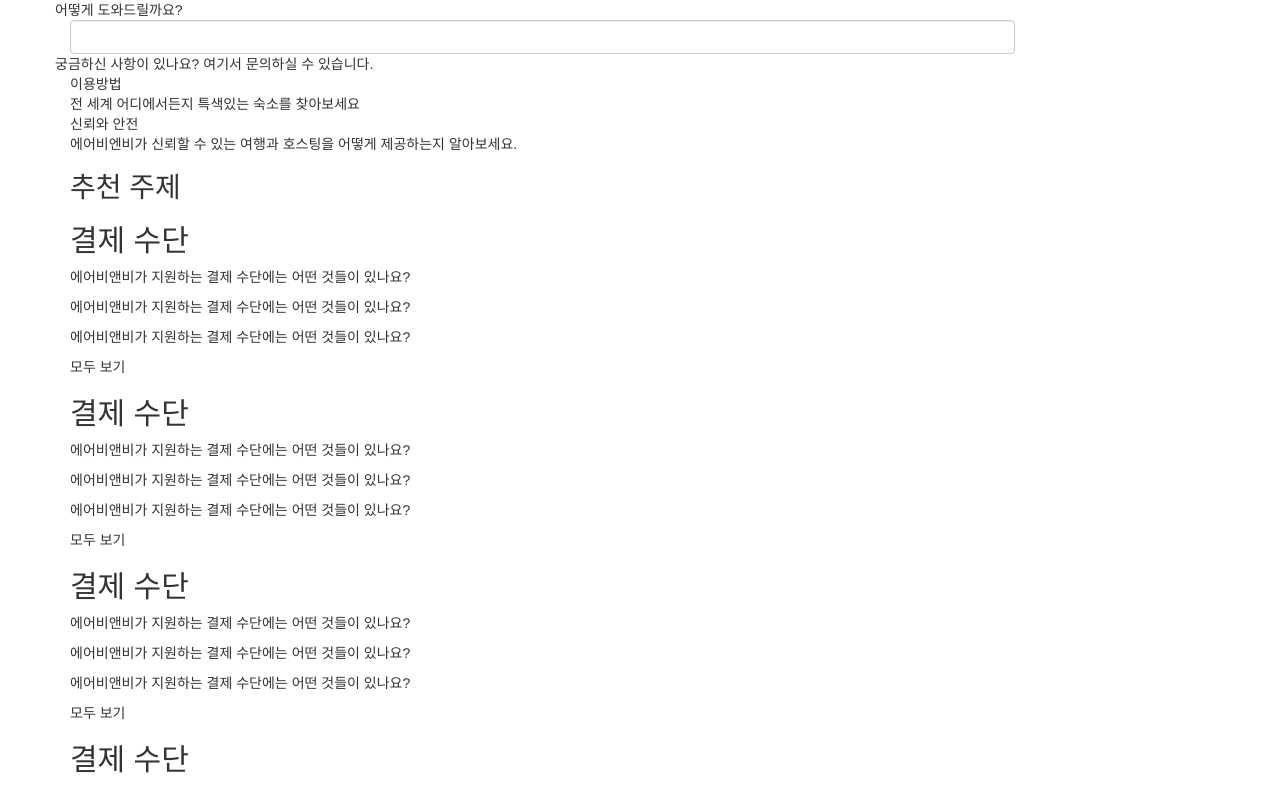
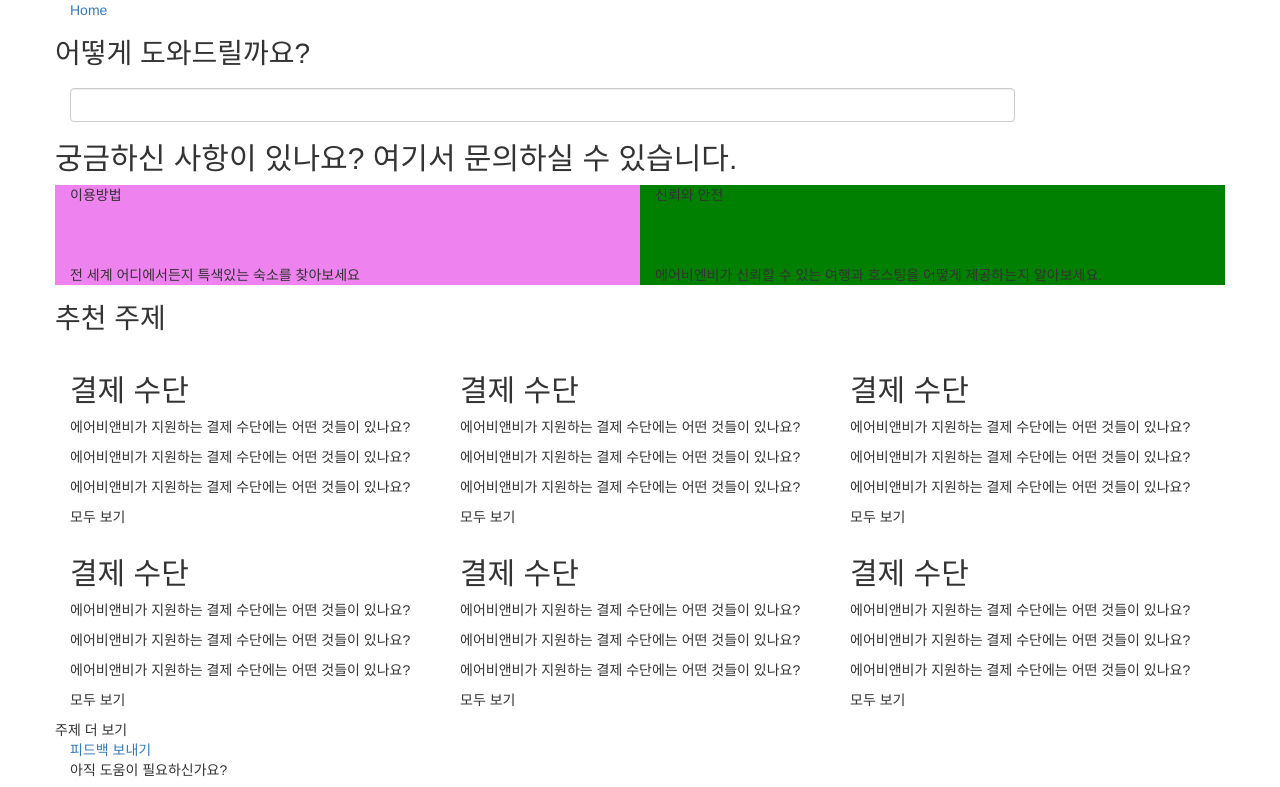
Before and after one commit to burningi/fasthack, an Angular app: page /about in a window 1280 px wide. Shown: the top 787 px of the page. Built offline with nearby package versions, Linux system fonts and the light colour scheme.

Commit message:
about comp update

```diff
--- a/src/app/pages/about/about.component.css
+++ b/src/app/pages/about/about.component.css
@@ -1 +1,11 @@
 .about { font-size: 2em; padding: 60px; }
+.big-box {
+    height: 100px;
+    background-color: #ee82ee;
+    display: flex;
+    flex-direction: column;
+    justify-content: space-between;
+}
+.big-box-right {
+    background-color: green;
+}
--- a/src/app/pages/about/about.component.html
+++ b/src/app/pages/about/about.component.html
@@ -1,24 +1,27 @@
 <div class="container">
+    <a routerLink="/" routerLinkActive="active">Home</a>
     <div class="row">
         <form class="form-horizontal">
-        <div>어떻게 도와드릴까요?</div>
+            <h1>어떻게 도와드릴까요?</h1>
             <div class="col-sm-10">
                 <input type="text" class="form-control">
             </div>
         </form>
     </div>
-    <div class="row">궁금하신 사항이 있나요? 여기서 문의하실 수 있습니다.</div>
-    <div>
+    <div class="row">
+        <h2>궁금하신 사항이 있나요? 여기서 문의하실 수 있습니다.</h2>
+        <div class="col-md-6 big-box">
             <div>이용방법</div>
             <div>전 세계 어디에서든지 특색있는 숙소를 찾아보세요</div>
         </div>
-    <div>
+        <div class="col-md-6 big-box big-box-right">
             <div>신뢰와 안전</div>
             <div>에어비엔비가 신뢰할 수 있는 여행과 호스팅을 어떻게 제공하는지 알아보세요.</div>
         </div>
-    <div>
+    </div>
+    <div class="row">
         <h1>추천 주제</h1>
-        <div>
+        <div class="col-md-4">
             <h2>결제 수단</h2>
             <div>
                 <p>에어비앤비가 지원하는 결제 수단에는 어떤 것들이 있나요?</p>
@@ -27,7 +30,7 @@
                 <p>모두 보기</p>
             </div>
         </div>
-        <div>
+        <div class="col-md-4">
             <h2>결제 수단</h2>
             <div>
                 <p>에어비앤비가 지원하는 결제 수단에는 어떤 것들이 있나요?</p>
@@ -36,7 +39,7 @@
                 <p>모두 보기</p>
             </div>
         </div>
-        <div>
+        <div class="col-md-4">
             <h2>결제 수단</h2>
             <div>
                 <p>에어비앤비가 지원하는 결제 수단에는 어떤 것들이 있나요?</p>
@@ -45,7 +48,7 @@
                 <p>모두 보기</p>
             </div>
         </div>
-        <div>
+        <div class="col-md-4">
           <h2>결제 수단</h2>
           <div>
               <p>에어비앤비가 지원하는 결제 수단에는 어떤 것들이 있나요?</p>
@@ -54,7 +57,7 @@
               <p>모두 보기</p>
           </div>
         </div>
-        <div>
+        <div class="col-md-4">
           <h2>결제 수단</h2>
           <div>
               <p>에어비앤비가 지원하는 결제 수단에는 어떤 것들이 있나요?</p>
@@ -63,7 +66,7 @@
               <p>모두 보기</p>
           </div>
         </div>
-        <div>
+        <div class="col-md-4">
           <h2>결제 수단</h2>
           <div>
               <p>에어비앤비가 지원하는 결제 수단에는 어떤 것들이 있나요?</p>
```
Also changed, not shown: src/app/pages/home/home.component.html (line endings or trailing spaces). Lines whose indentation alone changed are shown as unchanged.
